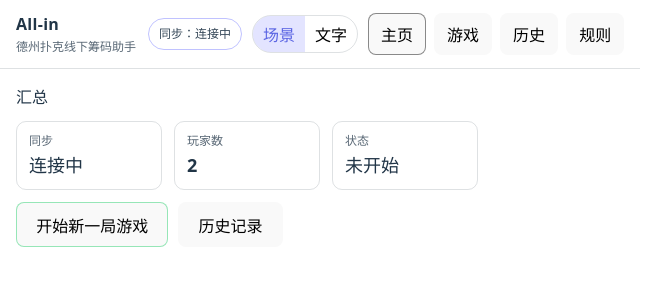
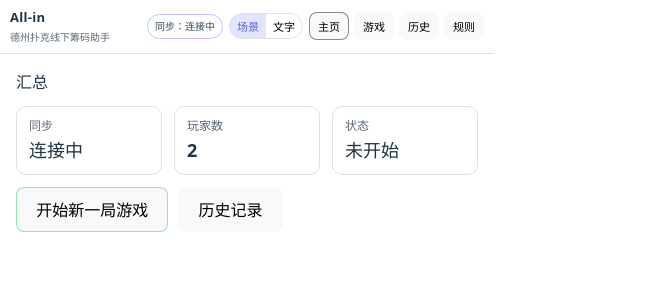
Before and after one commit to chnliangxy/allin, a React (Vite) app: page / in a window 1280 px wide. Shown: the top 300 px of the page, without its empty margins (0-663 px from the left). Built offline with nearby package versions, Linux system fonts and the light colour scheme; no server answers.

Commit message:
style: adjust the style

```diff
--- a/src/App.css
+++ b/src/App.css
@@ -8,8 +8,8 @@
   display: flex;
   align-items: center;
   justify-content: space-between;
-  gap: 12px;
-  padding: 12px 16px;
+  gap: 8px;
+  padding: 8px 10px;
   border-bottom: 1px solid color-mix(in srgb, currentColor 15%, transparent);
   position: sticky;
   top: 0;
@@ -21,7 +21,7 @@
 .topbar-right {
   display: flex;
   align-items: center;
-  gap: 10px;
+  gap: 6px;
 }
 
 .style-toggle {
@@ -34,9 +34,10 @@
 .style-toggle .seg {
   border: 0;
   border-radius: 0;
-  padding: 6px 10px;
+  padding: 4px 7px;
   background: transparent;
   outline: none;
+  font-size: 11px;
 }
 
 .style-toggle .seg:focus,
@@ -50,8 +51,8 @@
 }
 
 .sync {
-  font-size: 12px;
-  padding: 6px 10px;
+  font-size: 10px;
+  padding: 4px 7px;
   border-radius: 999px;
   border: 1px solid color-mix(in srgb, currentColor 15%, transparent);
   opacity: 0.9;
@@ -78,20 +79,22 @@
 .brand-title {
   font-weight: 700;
   letter-spacing: 0.3px;
+  font-size: 13px;
 }
 
 .brand-sub {
-  font-size: 12px;
+  font-size: 10px;
   opacity: 0.75;
 }
 
 .tabs {
   display: flex;
-  gap: 8px;
+  gap: 5px;
 }
 
 .tab {
-  padding: 8px 12px;
+  padding: 5px 8px;
+  font-size: 11px;
 }
 
 .tab.active {
```
